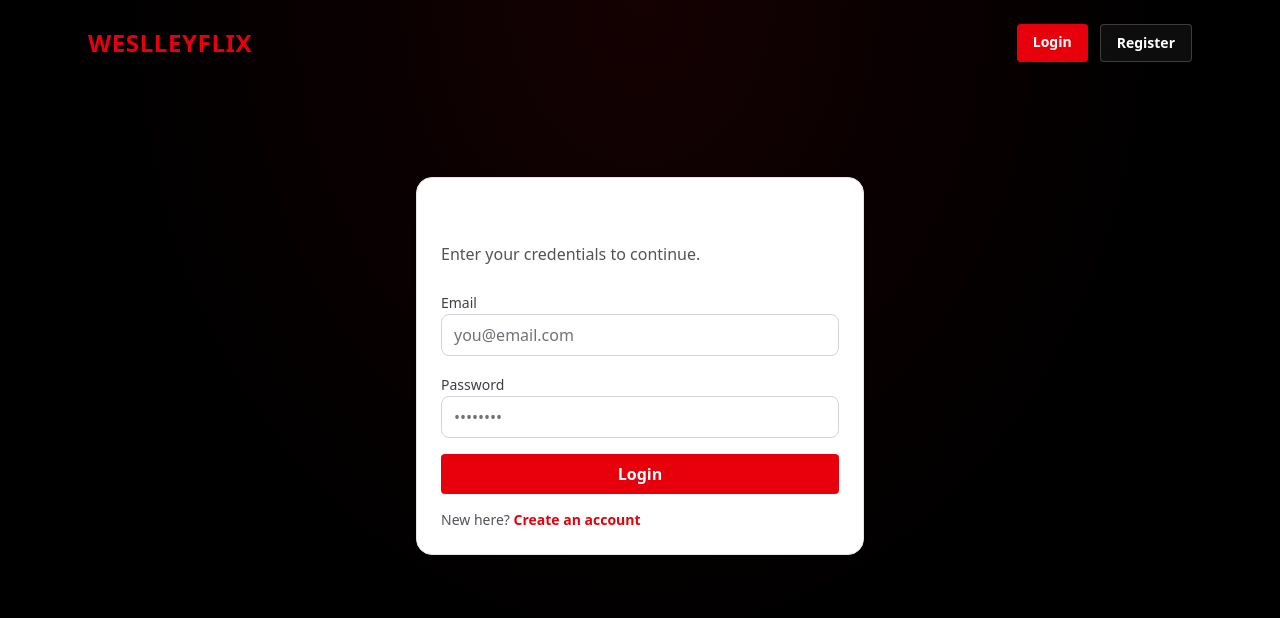
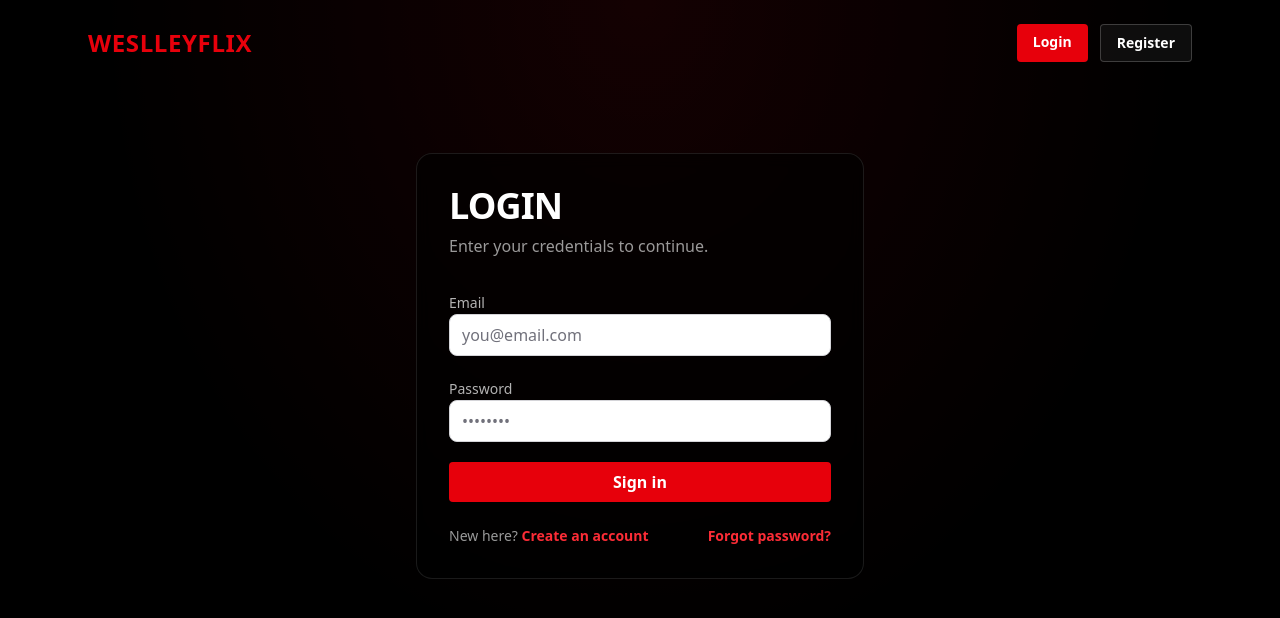
Before and after one commit to weslleycs/netflix, a React app in the folder frontend/: page /login in a window 1280 px wide. Shown: the top 618 px of the page. Built offline with nearby package versions, Linux system fonts and the light colour scheme; the HTML template or start-up script is replaced by a standard one.

Commit message:
Add login

```diff
--- a/frontend/src/features/auth/login/page/loginPage.tsx
+++ b/frontend/src/features/auth/login/page/loginPage.tsx
@@ -3,59 +3,66 @@ import { useLogin } from "../hooks/useLogin";
 
 import { Input } from "@/shared/ui/input";
 import { Button } from "@/shared/ui/button";
+import { Card } from "@/shared/ui/card";
 
 export default function LoginPage() {
   const { register, errors, onSubmit, isPending, isError } = useLogin();
 
   return (
     <div className="min-h-[70vh] flex items-center justify-center">
-      <div className="w-full max-w-md p-6 bg-white border shadow-sm border-zinc-200 rounded-2xl">
-        <h1 className="text-3xl font-extrabold">Login</h1>
-        <p className="mt-1 text-zinc-600">Enter your credentials to continue.</p>
+      <Card>
+        <h1 className="text-4xl font-extrabold tracking-tight">LOGIN</h1>
+        <p className="mt-2 text-white/60">Enter your credentials to continue.</p>
 
-        <form onSubmit={onSubmit} className="mt-6 space-y-4">
+        <form onSubmit={onSubmit} className="mt-8 space-y-5">
           <div>
-            <label className="text-sm text-zinc-700">Email</label>
+            <label className="text-sm text-white/70">Email</label>
             <Input
               type="email"
               placeholder="you@email.com"
               {...register("email")}
             />
             {errors.email && (
-              <p className="mt-1 text-sm text-red-600">{errors.email.message}</p>
+              <p className="mt-1 text-sm text-red-500">{errors.email.message}</p>
             )}
           </div>
 
           <div>
-            <label className="text-sm text-zinc-700">Password</label>
+            <label className="text-sm text-white/70">Password</label>
             <Input
               type="password"
               placeholder="••••••••"
               {...register("password")}
             />
             {errors.password && (
-              <p className="mt-1 text-sm text-red-600">{errors.password.message}</p>
+              <p className="mt-1 text-sm text-red-500">{errors.password.message}</p>
             )}
           </div>
 
           {isError && (
-            <p className="text-sm text-red-600">
+            <p className="text-sm text-red-500">
               Login failed. Check your credentials.
             </p>
           )}
 
           <Button type="submit" disabled={isPending} className="w-full">
-            {isPending ? "Signing in..." : "Login"}
+            {isPending ? "Signing in..." : "Sign in"}
           </Button>
         </form>
 
-        <p className="mt-4 text-sm text-zinc-600">
-          New here?{" "}
-          <NavLink className="font-semibold text-red-600" to="/register">
-            Create an account
+        <div className="flex items-center justify-between mt-6 text-sm text-white/60">
+          <span>
+            New here?{" "}
+            <NavLink className="font-semibold text-red-500 hover:underline" to="/register">
+              Create an account
+            </NavLink>
+          </span>
+
+          <NavLink className="font-semibold text-red-500 hover:underline" to="/forgot-password">
+            Forgot password?
           </NavLink>
-        </p>
-      </div>
+        </div>
+      </Card>
     </div>
   );
 }
--- a/frontend/src/features/auth/register/page/registerPage.tsx
+++ b/frontend/src/features/auth/register/page/registerPage.tsx
@@ -1,3 +1,4 @@
+import { Card } from "@/shared/ui/card";
 import RegisterForm from "../components/registerForm";
 import { useRegisterForm } from "../hooks/useRegisterForm";
 
@@ -7,10 +8,9 @@ export default function RegisterPage() {
 
   return (
     <div className="min-h-[70vh] flex items-center justify-center">
-      <div className="w-full max-w-md p-6 bg-white border shadow-sm border-zinc-200 rounded-2xl">
+      <Card>
         <h1 className="text-3xl font-extrabold">Create account</h1>
-        <p className="mt-1 text-zinc-600">Create your account.</p>
-
+        <p className="mt-2 text-white/60">Create your account.</p>
         <div className="mt-6">
           <RegisterForm
             register={register}
@@ -20,7 +20,7 @@ export default function RegisterPage() {
             successMessage={successMessage}
           />
         </div>
-      </div>
+      </Card>
     </div>
   );
 }
--- a/frontend/src/shared/ui/card.tsx
+++ b/frontend/src/shared/ui/card.tsx
@@ -2,7 +2,7 @@ import type { ReactNode } from "react";
 
 export function Card({ children }: { children: ReactNode }) {
   return (
-    <div className="w-full p-6 border rounded-2xl border-white/10 bg-white/5 backdrop-blur">
+    <div className="w-full max-w-md p-8 text-white border rounded-2xl border-white/10 bg-black/60 backdrop-blur">
       {children}
     </div>
   );
--- a/frontend/src/shared/ui/formField.tsx
+++ b/frontend/src/shared/ui/formField.tsx
@@ -11,7 +11,7 @@ export function FormField({ label, error, id, ...props }: Props) {
 
   return (
     <div className="space-y-1">
-      <label htmlFor={inputId} className="text-sm font-medium text-zinc-700">
+      <label htmlFor={inputId} className="text-sm font-medium text-white-60">
         {label}
       </label>
 
```
